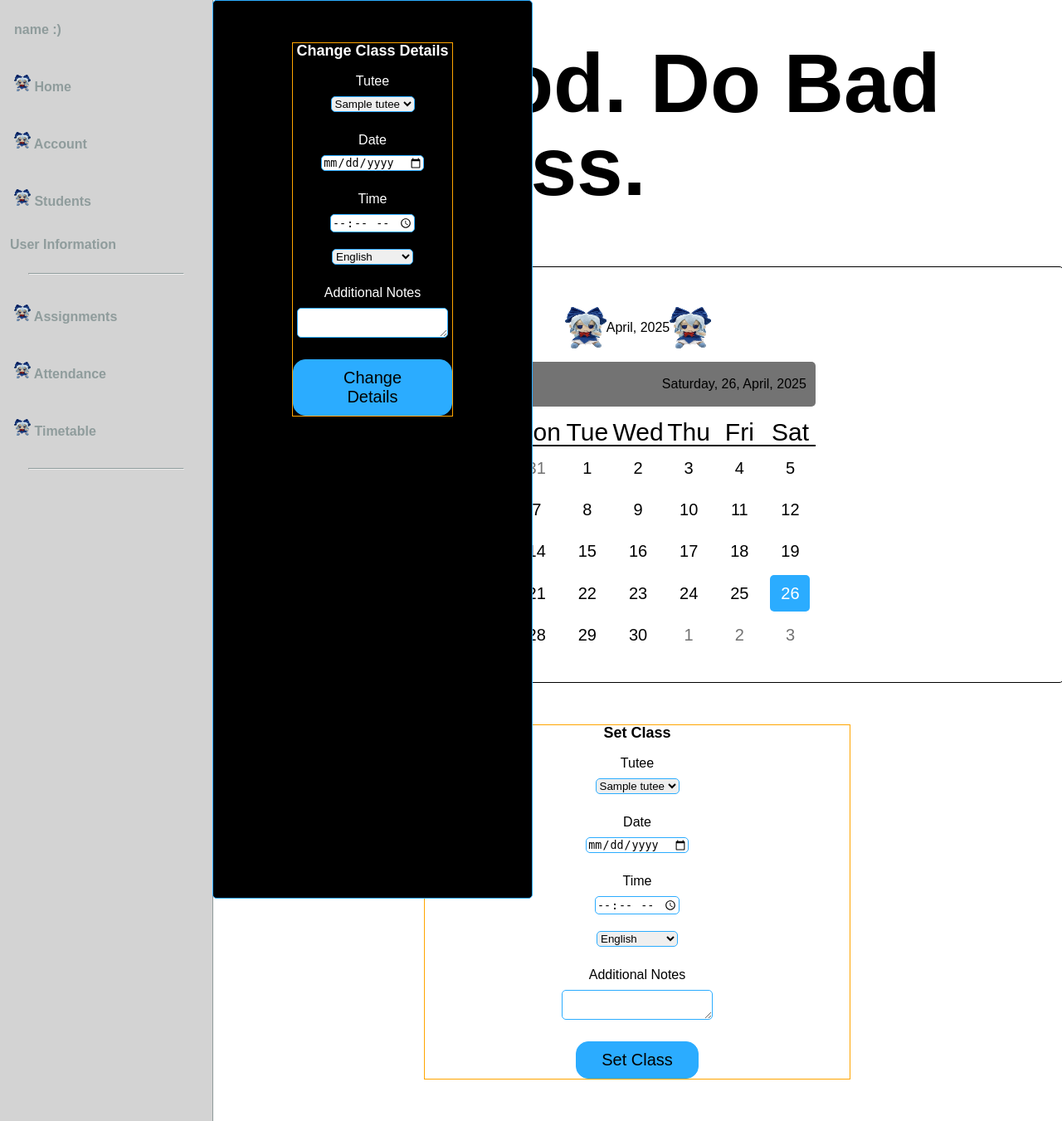
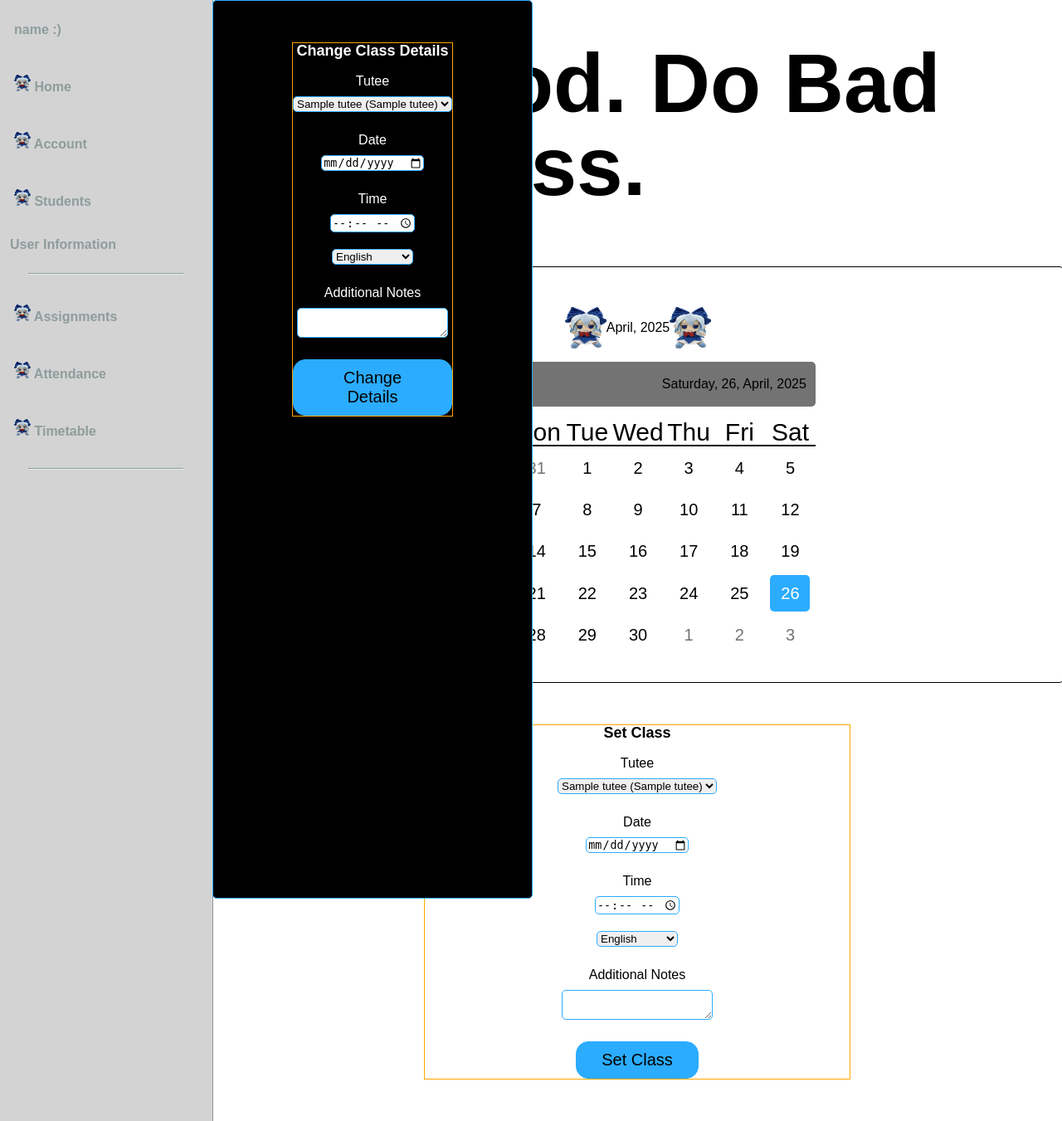
Before and after one commit to whishasha/g2g-py, a Flask app: template templates/user_timetable.html in a window 1280 px wide. Shown: the whole page at 83% size. Run offline with Flask 3, Linux system fonts and the light colour scheme; the template is opened without the code that fills it: most values are stand-ins (such as "Sample title", 1, 10 or a date in 2020); some libraries are stand-ins or nearby versions.

Commit message:
Updated username display in forms
Added username detail to tutee name displays on forms (account, timetable, etc.)
This will increase clarity if tutees with the same name are enrolled

```diff
--- a/templates/user_account.html
+++ b/templates/user_account.html
@@ -123,7 +123,7 @@
             <h1>Unenroll a Tutee</h1>
             <select name="tutee" id="tutee" required>
             {% for tutee in tutees %}
-                <option value={{tutee[0]}}>{{tutee[1]}}</option>
+                <option value={{tutee[0]}}>{{tutee[1]}} ({{tutee[2]}})</option>
             {% endfor %}
             </select>
 
--- a/templates/user_assignments.html
+++ b/templates/user_assignments.html
@@ -210,7 +210,7 @@
                     <!-- <option value="Johnathan">Johnathan</option>
                     <option value="Apple">Apple</option> -->
                     {% for tutee in tutees %}
-                        <option value={{tutee[0]}}>{{tutee[1]}}</option>
+                        <option value={{tutee[0]}}>{{tutee[1]}} ({{tutee[2]}})</option>
                     {% endfor %}
                 </select>
                 <br>
--- a/templates/user_timetable.html
+++ b/templates/user_timetable.html
@@ -235,7 +235,7 @@ textarea {
                 <label>Tutee</label>
                 <select name="tutee" id="tutee" required> <!--use jinja for options-->
                     {% for tutee in tutees %}
-                        <option value={{tutee[0]}}>{{tutee[1]}}</option>
+                        <option value={{tutee[0]}}>{{tutee[1]}} ({{tutee[2]}})</option>
                     {% endfor %}
                 </select>
 
@@ -325,7 +325,7 @@ textarea {
             <label>Tutee</label>
             <select name="tutee" id="tutee" required> <!--use jinja for options-->
             {% for tutee in tutees %}
-                <option value={{tutee[0]}}>{{tutee[1]}}</option>
+                <option value={{tutee[0]}}>{{tutee[1]}} ({{tutee[2]}})</option>
             {% endfor %}
 
             </select>
```
Also changed, not shown: functions.py (+5 -3 lines).
